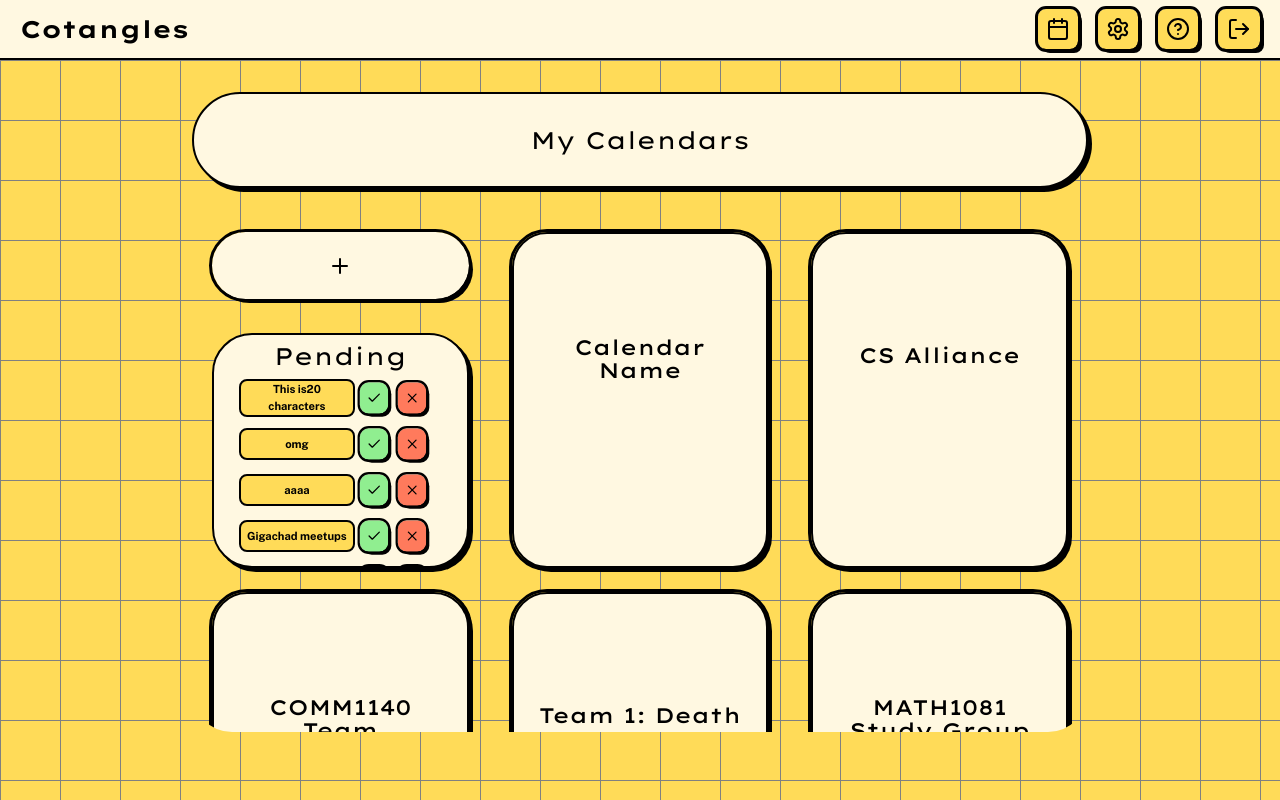
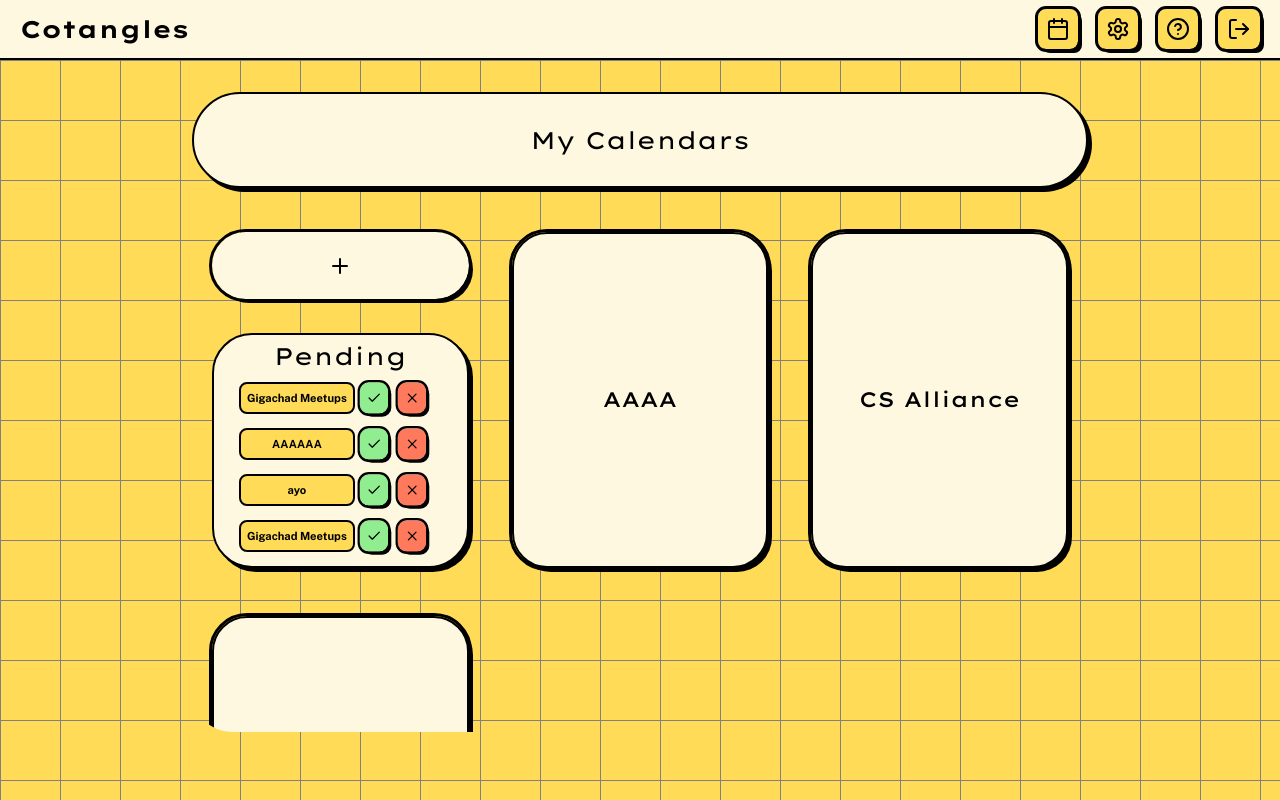
Before and after one commit to devsoc-unsw/trainee-death-24t3, a React (Vite) app in the folder frontend/cotangles/: page /my-calendars in a window 1280 px wide. Built offline with nearby package versions, Linux system fonts and the light colour scheme.

Commit message:
Made my-calendar components use variables instead of hard coded props

```diff
--- a/frontend/cotangles/src/components/my-calendars/calendar-invite.tsx
+++ b/frontend/cotangles/src/components/my-calendars/calendar-invite.tsx
@@ -6,6 +6,38 @@ import { Button } from "../ui/button";
 import { CalendarCreateForm } from "./calendar-create-form";
 
 // Todo: add a state that removes pending invites when either accept or deny button is clicked
+const CalendarInvites = () => {
+  // Todo convert this into a state
+  const calendars = [
+    {
+      calendarName: "Gigachad Meetups",
+      calendarId: "1"
+    },
+    {
+      calendarName: "AAAAAA",
+      calendarId: "yourmother"
+    },
+    {
+      calendarName: "ayo",
+      calendarId: "asdasd"
+    },
+    {
+      calendarName: "Gigachad Meetups",
+      calendarId: "2"
+    },
+  ]
+  return(
+    <>
+      {calendars.map((calendar) => (
+        <div className="flex content-center items-center w-[95%] p-0 pb-1">
+          <span className="min-w-[50%] min-h-8 flex flex-grow h-full text-[0.7em] bg-primary text-center justify-center items-center border-2 rounded-lg px-1"><b>{calendar.calendarName}</b></span>
+          <Button className="scale-75 flex-grow-0 w-[20%] rounded-xl bg-affirmative h-full"><Check/></Button>
+          <Button className="scale-75 flex-grow-0 w-[20%] rounded-xl bg-destructive h-full"><X/></Button>
+        </div>
+      ))}
+    </>
+  )
+}
 export const CardCalendarInvite = () => {
     return (
       <div className="flex flex-col content-center items-center justify-between rounded-[2.5em] bg-transparent text-black w-[30%] h-[70%]">
@@ -13,32 +45,9 @@ export const CardCalendarInvite = () => {
           <div className="flex flex-col items-center justify-start rounded-[2.5em] shadow-light border-2 border-border bg-secondary text-black w-full h-[70%]">
             <h2 className="w-full text-md py-2 break-words">Pending</h2>
             <div className="overflow-y-auto h-[90%] w-[80%]">
-              <CalendarInvite calendarId={1} calendarName="This is20 characters"/>
-              <CalendarInvite calendarId={2} calendarName="omg"/>
-              <CalendarInvite calendarId={3} calendarName="aaaa"/>
-              <CalendarInvite calendarId={3} calendarName="Gigachad meetups"/>
-              <CalendarInvite calendarId={3} calendarName="Gigachad meetups"/>
-              <CalendarInvite calendarId={3} calendarName="Gigachad meetups"/>
-              <CalendarInvite calendarId={3} calendarName="Gigachad meetups"/>
+              <CalendarInvites/>
             </div>
           </div>
       </div>
     );
   };
-
-
-export type CardCalendarProps = { calendarName: string, calendarId: number }
-
-const CalendarInvite = ({ calendarName, calendarId }: CardCalendarProps) => {
-    // Adds the calendarId to + name as a card to the my-calendars page when you
-    // accept
-    // Removes the invite when you deny
-    console.log(calendarId)
-    return(
-        <div className="flex content-center items-center w-[95%] p-0 pb-1">
-            <span className="min-w-[50%] min-h-8 flex flex-grow h-full text-[0.7em] bg-primary text-center justify-center items-center border-2 rounded-lg px-1"><b>{calendarName}</b></span>
-            <Button className="scale-75 flex-grow-0 w-[20%] rounded-xl bg-affirmative h-full"><Check/></Button>
-            <Button className="scale-75 flex-grow-0 w-[20%] rounded-xl bg-destructive h-full"><X/></Button>
-        </div>
-    )
-}
--- a/frontend/cotangles/src/components/my-calendars/calendar-list.tsx
+++ b/frontend/cotangles/src/components/my-calendars/calendar-list.tsx
@@ -2,7 +2,6 @@ import * as React from "react";
 import { Button } from "../ui/button";
 import { useNavigate } from "react-router-dom";
 import { cn } from "@/lib/utils";
-import { CardCalendarProps } from "./calendar-invite";
 
 
 // Components specifically related to the my calendar page
@@ -13,7 +12,7 @@ const CardBodyCalendar = React.forwardRef<HTMLDivElement, React.HTMLAttributes<H
       <div
         ref={ref}
         className={cn(
-          "flex flex-wrap justify-start rounded-[2.5em] bg-transparent text-black w-[70vw] h-[85%] p-5 gap-[5%] overflow-auto",
+          "flex flex-wrap justify-start rounded-[2.5em] bg-transparent text-black w-[70vw] h-[85%] p-5 gap-x-[5%] gap-y-[10%] overflow-auto",
           className
         )}
         {...props}
@@ -22,22 +21,42 @@ const CardBodyCalendar = React.forwardRef<HTMLDivElement, React.HTMLAttributes<H
   );
   CardBodyCalendar.displayName = "CardBodyCalendar";
 
-const CardCalendar = ({ calendarName, calendarId }: CardCalendarProps) => {
+// export type CalendarProps = {
+//   calendars: { calendarName: string; calendarId: string }[]; // Array of users?
+// };
+
+  const MyCalendarList = () => {
     const navigate = useNavigate()
+    // Todo set this to use state instead
+    const calendars = [
+      {
+        calendarName: "AAAA",
+        calendarId: "1"
+      },
+      {
+        calendarName: "CS Alliance",
+        calendarId: "yourmother"
+      },
+      {
+        calendarName: "COMM1140 Team",
+        calendarId: "asdasd"
+      },
+    ]
     return (
-        <Button onClick={() => {navigate(`./${calendarId}`)}} className="flex flex-col items-center justify-evenly rounded-[2.5em] shadow-light border-2 border-border bg-secondary text-black w-[30%] h-[70%] p-5 text-center">
-            <h1 className="break-words w-full">{calendarName}</h1>
+      <>
+      {calendars.map((calendar) => (
+        <Button  className="flex flex-col items-center justify-evenly rounded-[2.5em] shadow-light border-2 border-border bg-secondary text-black w-[30%] h-[70%] p-5 text-center" onClick={() => {navigate(`./${calendar.calendarId}`)}}>
+            <h1 className="break-words w-full">{calendar.calendarName}</h1>
             {/* Needs to redirect to a link */}
             {/* Could add something here like a calendar / person preview , also calendar settings (leave calendar and whatnot) */}
-            <div>
-
-            </div>
         </Button>
+      ))}
+      </>
     );
 };
 
 
 export {
-    CardCalendar,
+    MyCalendarList,
     CardBodyCalendar
 }
--- a/frontend/cotangles/src/pages/MyCalendars.tsx
+++ b/frontend/cotangles/src/pages/MyCalendars.tsx
@@ -1,6 +1,6 @@
 import "../App.css";
 import { CardTop, CardHeader } from "@/components/ui/card";
-import { CardCalendar, CardBodyCalendar } from "@/components/my-calendars/calendar-list"
+import { MyCalendarList, CardBodyCalendar } from "@/components/my-calendars/calendar-list"
 import { CardCalendarInvite } from "@/components/my-calendars/calendar-invite";
 function MyCalendars() {
   return (
@@ -18,12 +18,7 @@ function MyCalendars() {
           Todo make sure calendarnames are less than 20 characters
           Probs get function to validate this in the frontend
           */}
-          <CardCalendar calendarName="Calendar Name" calendarId={1}/>
-          <CardCalendar calendarName="CS Alliance" calendarId={2}/>
-          <CardCalendar calendarName="COMM1140 Team" calendarId={3}/>
-          <CardCalendar calendarName="Team 1: Death" calendarId={4}/>
-          <CardCalendar calendarName="MATH1081 Study Group" calendarId={5}/>
-          <CardCalendar calendarName="wow" calendarId={6}/>
+        <MyCalendarList/>
         </CardBodyCalendar>
     </>
   );
```
Also changed, not shown: 1 other file (tests, documents, lock files or other folders).
